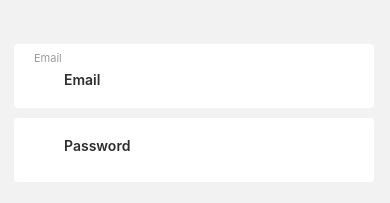
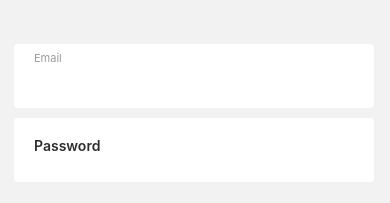
Before and after one commit to sarahzxwy/projeto-compass_sales-Sarah_Alves_Borges-Squad_04, a React Native app: screen /Login in a window 390 px wide. Shown: the part 194-397 px from the top of the page. Built offline with nearby package versions, Linux system fonts and the light colour scheme.

Commit message:
apresentation: input placeholder fixed

```diff
--- a/src/screens/ForgotPassword/index.tsx
+++ b/src/screens/ForgotPassword/index.tsx
@@ -39,7 +39,6 @@ function ForgotPassword(){
           <Text style={styles.inputText}>Email</Text>
           <TextInput
             style={styles.input}
-            placeholder="Email"
             value={email}
             onChangeText={(text) => setEmail(text)} />
         </View>
--- a/src/screens/Login/index.tsx
+++ b/src/screens/Login/index.tsx
@@ -71,7 +71,6 @@ function Login({ navigation }: LoginProps) {
           <TextInput
             style={styles.input}
             autoCapitalize="none"
-            placeholder="Email"
             value={email}
             onChangeText={(text) => setEmail(text)} />
         </View>
@@ -176,7 +175,7 @@ const styles = StyleSheet.create({
     flex: 1,
     lineHeight: 20,
     marginTop: 18,
-    marginLeft: 50,
+    marginLeft: 20,
     width: 51,
     height: 20,
     color: '#2D2D2D'
--- a/src/screens/SignUp/index.tsx
+++ b/src/screens/SignUp/index.tsx
@@ -61,7 +61,6 @@ function SignUp({ navigation }: SignUpProps) {
           <Text style={styles.inputText}>Name</Text>
           <TextInput
             style={styles.input}
-            placeholder="Name"
             value={username}
             onChangeText={(text) => setName(text)} />
         </View>
@@ -70,7 +69,6 @@ function SignUp({ navigation }: SignUpProps) {
           <Text style={styles.inputText}>Email</Text>
           <TextInput
             style={styles.input}
-            placeholder="Email"
             value={email}
             onChangeText={(text) => setEmail(text)} />
         </View>
@@ -169,7 +167,7 @@ const styles = StyleSheet.create({
     flex: 1,
     lineHeight: 20,
     marginTop: 18,
-    marginLeft: 50,
+    marginLeft: 20,
     width: 51,
     height: 20,
     color: '#2D2D2D'
```
Also changed, not shown: tsconfig.json (line endings or trailing spaces).
